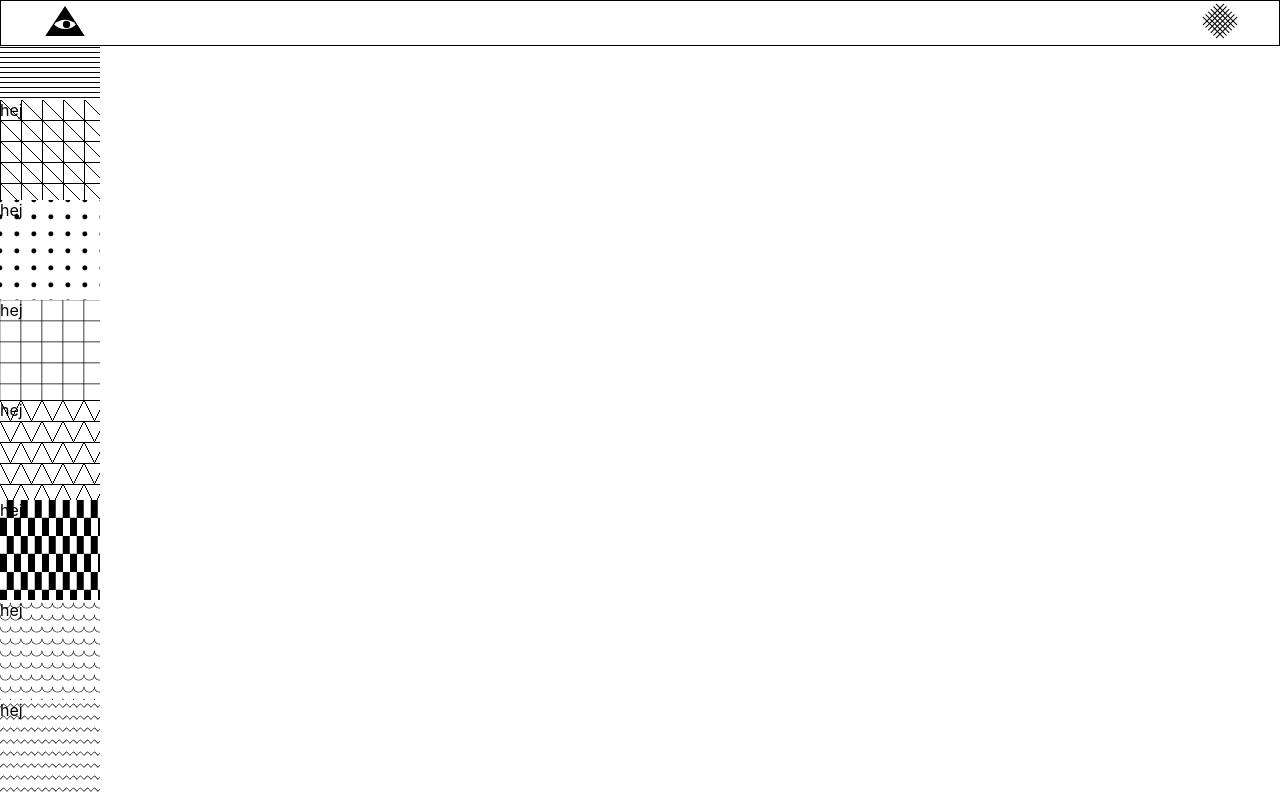
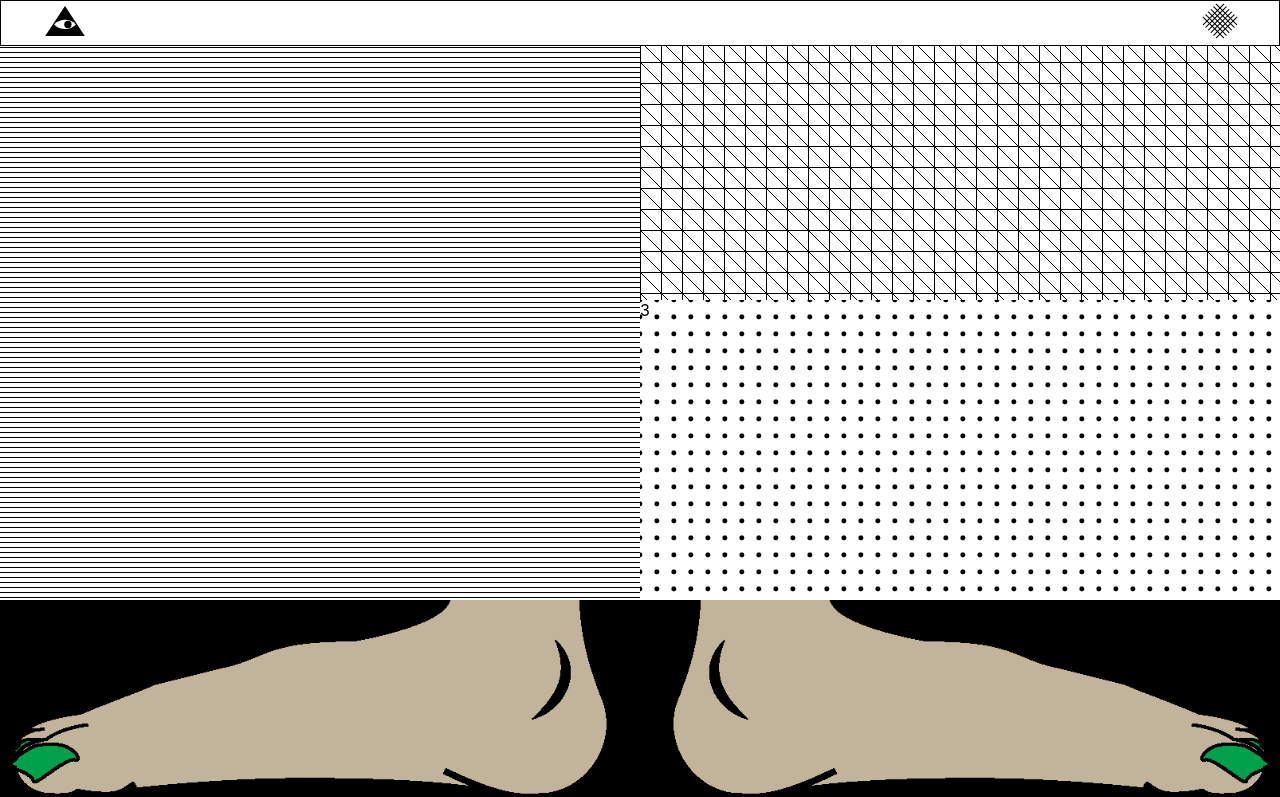
Before and after one commit to chrillah/eyes-deceive, a React (Create React App) app: page /grid in a window 1280 px wide. Shown: the top 797 px of the page. Built offline with nearby package versions, Linux system fonts and the light colour scheme; a web font is replaced by a local one.

Commit message:
experiment worked

```diff
--- a/src/App.css
+++ b/src/App.css
@@ -223,8 +223,8 @@ ul li {
 /* PATTERNS */
 
 .grid{
-    height: 100px;
-    width: 100px;
+    height: 300px;
+    /* width: 100px; */
 }
 
 .regular{
@@ -272,6 +272,10 @@ ul li {
 }
 
 /* DIfferent Grids */
+
+.grid-container{
+    display: grid;
+}
 
 .grid-layout-wrapper-1{
     display: grid;
--- a/src/pages/CrazyCorner.js
+++ b/src/pages/CrazyCorner.js
@@ -3,27 +3,43 @@ import React, { useState, useEffect } from 'react'
 
 function CrazyCorner() {
     const [data, setData] = useState([])
-    useEffect(()=>{
-        fetch('data.json',{
-            headers : {
-                'Content-Type' : 'application/json',
-                'Accept' : 'application/json'
+    useEffect(() => {
+        fetch('data.json', {
+            headers: {
+                'Content-Type': 'application/json',
+                Accept: 'application/json'
             }
         })
-        .then(response => response.json())
-        .then(data => setData(data))
+            .then((response) => response.json())
+            .then((data) => setData(data))
     }, [])
+
+    const gridLayoutOne = data.slice(0, 3)
+    const gridItemOne1 = gridLayoutOne.slice(0, 1)
+    const gridItemOne2 = gridLayoutOne.slice(1, 3)
+    // const secondGroup = data.slice(3,5)
+    // const thirdGroup = data.slice(5,10)
     // const { choice } = useParams()
     return (
-        <div>
+        <div className="grid-container">
             {/* <h1 className="crazy-header">
                 {choice === 'crazy' ? 'crazy' : 'not crazy'}
             </h1> */}
-            <ul>
-                {data.map(item =>(
-                    <li key={item.id} className={item.pattern + ' grid'}>hej</li>
+            <div className="grid-layout-wrapper-1">
+                {gridItemOne1.map((item) => (
+                    <div key={item.id} className={item.pattern}>
+                        {item.id}
+                    </div>
                 ))}
-            </ul>
+
+                <div className="grid-item-1">
+                    {gridItemOne2.map((item) => (
+                        <div key={item.id} className={item.pattern + ' grid'}>
+                            {item.id}
+                        </div>
+                    ))}
+                </div>
+            </div>
         </div>
     )
 }
```
